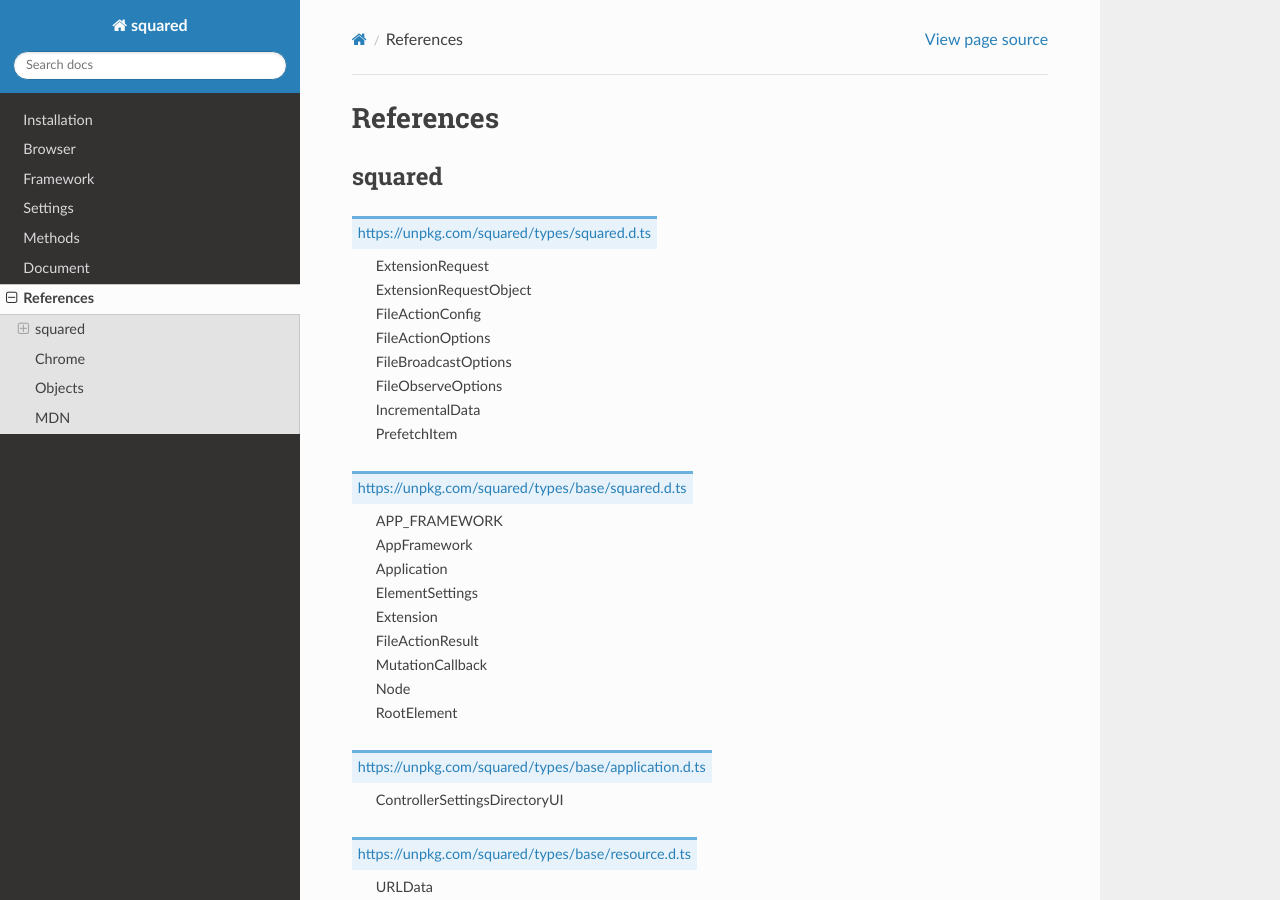
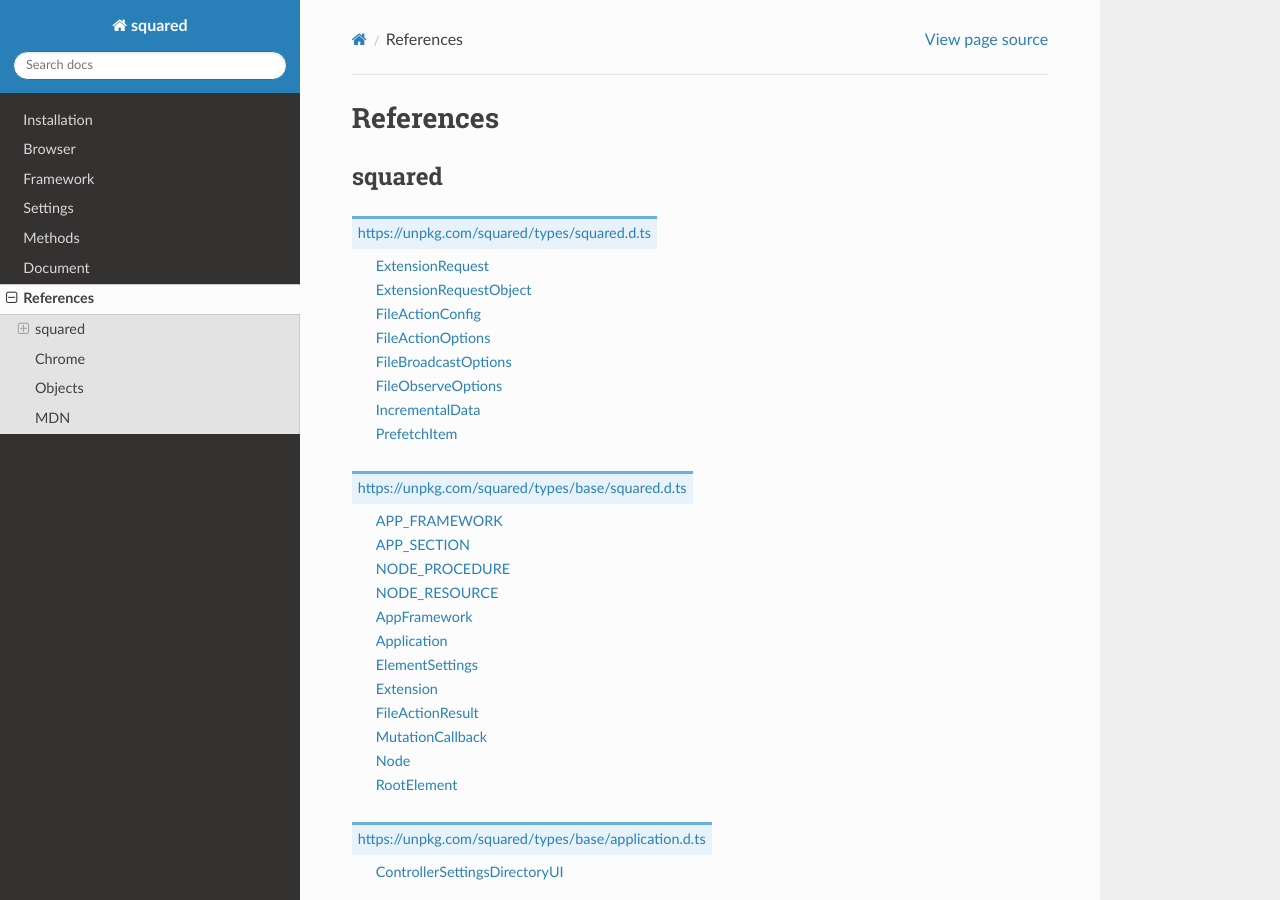
Before and after one commit to anpham6/android-docs, a Sphinx documentation site: the page built from source/references.rst, in a window 1280 px wide and 900 px high. Built offline with Sphinx 7.4.7 and the Read the Docs theme 2.0.0, drawn with Linux system fonts in a browser that asks for light colours.

Commit message:
References: Classes are enabled for sitewide search.

```diff
--- a/source/methods/android.rst
+++ b/source/methods/android.rst
@@ -302,7 +302,7 @@ android
 
   Controller settings which are based on browser defaults can be modified. These are global changes and affect every call to ``parseDocument``.
 
-  :returns: :ref:`ControllerSettingsUI <references-android-application>`
+  :returns: |ControllerSettingsUI|
 
   Usage::
 
--- a/source/references.rst
+++ b/source/references.rst
@@ -11,63 +11,66 @@ squared
 .. rst-class:: block-list
 
 https://unpkg.com/squared/types/squared.d.ts
-  | ExtensionRequest
-  | ExtensionRequestObject
-  | FileActionConfig
-  | FileActionOptions
-  | FileBroadcastOptions
-  | FileObserveOptions
-  | IncrementalData
-  | PrefetchItem
+  | `ExtensionRequest <search.html?q=ExtensionRequest>`_
+  | `ExtensionRequestObject <search.html?q=ExtensionRequestObject>`_
+  | `FileActionConfig <search.html?q=FileActionConfig>`_
+  | `FileActionOptions <search.html?q=FileActionOptions>`_
+  | `FileBroadcastOptions <search.html?q=FileBroadcastOptions>`_
+  | `FileObserveOptions <search.html?q=FileObserveOptions>`_
+  | `IncrementalData <search.html?q=IncrementalData>`_
+  | `PrefetchItem <search.html?q=PrefetchItem>`_
 
 .. _references-squared-base:
 .. rst-class:: block-list
 
 https://unpkg.com/squared/types/base/squared.d.ts
-  | APP_FRAMEWORK
-  | AppFramework
-  | Application
-  | ElementSettings
-  | Extension
-  | FileActionResult
-  | MutationCallback
-  | Node
-  | RootElement
+  | `APP_FRAMEWORK <search.html?q=APP_FRAMEWORK>`_
+  | `APP_SECTION <search.html?q=APP_SECTION>`_
+  | `NODE_PROCEDURE <search.html?q=NODE_PROCEDURE>`_
+  | `NODE_RESOURCE <search.html?q=NODE_RESOURCE>`_
+  | `AppFramework <search.html?q=AppFramework>`_
+  | `Application <search.html?q=Application>`_
+  | `ElementSettings <search.html?q=ElementSettings>`_
+  | `Extension <search.html?q=Extension>`_
+  | `FileActionResult <search.html?q=FileActionResult>`_
+  | `MutationCallback <search.html?q=MutationCallback>`_
+  | `Node <search.html?q=Node>`_
+  | `RootElement <search.html?q=RootElement>`_
 
 .. _references-squared-base-application:
 .. rst-class:: block-list
 
 https://unpkg.com/squared/types/base/application.d.ts
-  | ControllerSettingsDirectoryUI
+  | `ControllerSettingsDirectoryUI <search.html?q=ControllerSettingsDirectoryUI>`_
 
 .. _references-squared-base-resource:
 .. rst-class:: block-list
 
 https://unpkg.com/squared/types/base/resource.d.ts
-  | URLData
+  | `URLData <search.html?q=URLData>`_
 
 .. _references-squared-base-file:
 .. rst-class:: block-list
 
 https://unpkg.com/squared/types/base/file.d.ts
-  | BroadcastMessageCallback
-  | BroadcastSocket
-  | ChecksumOutput
-  | DataSource
-  | Exclusions
-  | FileAsset
-  | IncrementalMatch
-  | LogOptions
-  | OutgoingHeaders
-  | ResponseData
-  | WatchInterval
-  | WebSocketClient
+  | `BroadcastMessageCallback <search.html?q=BroadcastMessageCallback>`_
+  | `BroadcastSocket <search.html?q=BroadcastSocket>`_
+  | `ChecksumOutput <search.html?q=ChecksumOutput>`_
+  | `DataSource <search.html?q=DataSource>`_
+  | `Exclusions <search.html?q=Exclusions>`_
+  | `FileAsset <search.html?q=FileAsset>`_
+  | `IncrementalMatch <search.html?q=IncrementalMatch>`_
+  | `LogOptions <search.html?q=LogOptions>`_
+  | `OutgoingHeaders <search.html?q=OutgoingHeaders>`_
+  | `ResponseData <search.html?q=ResponseData>`_
+  | `WatchInterval <search.html?q=WatchInterval>`_
+  | `WebSocketClient <search.html?q=WebSocketClient>`_
 
 .. _references-squared-internal:
 .. rst-class:: block-list
 
 https://unpkg.com/squared/types/internal/squared.d.ts
-  | ObserveSocket
+  | `ObserveSocket <search.html?q=ObserveSocket>`_
 
 .. _references-android:
 
@@ -78,58 +81,58 @@ Android
 .. rst-class:: block-list
 
 https://unpkg.com/squared/types/android/squared.d.ts
-  | BUILD_VERSION
-  | DEPENDENCY_TYPE
-  | RESOURCE
-  | AppViewModel
+  | `BUILD_VERSION <search.html?q=BUILD_VERSION>`_
+  | `DEPENDENCY_TYPE <search.html?q=DEPENDENCY_TYPE>`_
+  | `RESOURCE <search.html?q=RESOURCE>`_
+  | `AppViewModel <search.html?q=AppViewModel>`_
 
 .. _references-android-type:
 .. rst-class:: block-list
 
 https://unpkg.com/squared/types/android/type.d.ts
-  | DependencyScopes
-  | ResolutionUnit
+  | `DependencyScopes <search.html?q=DependencyScopes>`_
+  | `ResolutionUnit <search.html?q=ResolutionUnit>`_
 
 .. _references-android-application:
 .. rst-class:: block-list
 
 https://unpkg.com/squared/types/android/application.d.ts:
-  | ControllerSettingsDirectoryUI
-  | ControllerSettingsUI
-  | ResourceQualifierMap
-  | ThemeAttribute
+  | `ControllerSettingsDirectoryUI <search.html?q=ControllerSettingsDirectoryUI>`_
+  | `ControllerSettingsUI <search.html?q=ControllerSettingsUI>`_
+  | `ResourceQualifierMap <search.html?q=ResourceQualifierMap>`_
+  | `ThemeAttribute <search.html?q=ThemeAttribute>`_
 
 .. _references-android-resource:
 .. rst-class:: block-list
 
 https://unpkg.com/squared/types/android/resource.d.ts:
-  | FontProviderFonts
-  | ManifestData
+  | `FontProviderFonts <search.html?q=FontProviderFonts>`_
+  | `ManifestData <search.html?q=ManifestData>`_
 
 .. _references-android-extension:
 .. rst-class:: block-list
 
 https://unpkg.com/squared/types/android/extension.d.ts:
-  | ExtensionFragmentElement
-  | ExtensionIncludeElement
-  | ExtensionSubtituteElement
-  | ExtensionViewModelElement
+  | `ExtensionFragmentElement <search.html?q=ExtensionFragmentElement>`_
+  | `ExtensionIncludeElement <search.html?q=ExtensionIncludeElement>`_
+  | `ExtensionSubtituteElement <search.html?q=ExtensionSubtituteElement>`_
+  | `ExtensionViewModelElement <search.html?q=ExtensionViewModelElement>`_
 
 .. _references-android-node:
 .. rst-class:: block-list
 
 https://unpkg.com/squared/types/android/node.d.ts
-  | NamingStyles
-  | ViewAttribute
+  | `NamingStyles <search.html?q=NamingStyles>`_
+  | `ViewAttribute <search.html?q=ViewAttribute>`_
 
 .. _references-android-options:
 .. rst-class:: block-list
 
 https://unpkg.com/squared/types/android/options.d.ts
-  | AddArrayOptions
-  | AddImageOptions
-  | AddStringOptions
-  | AddThemeOptions
+  | `AddArrayOptions <search.html?q=AddArrayOptions>`_
+  | `AddImageOptions <search.html?q=AddImageOptions>`_
+  | `AddStringOptions <search.html?q=AddStringOptions>`_
+  | `AddThemeOptions <search.html?q=AddThemeOptions>`_
 
 .. _references-chrome:
 
@@ -140,26 +143,26 @@ Chrome
 .. rst-class:: block-list
 
 https://unpkg.com/squared/types/chrome/type.d.ts
-  | ResourceHintType
+  | `ResourceHintType <search.html?q=ResourceHintType>`_
 
 .. _references-chrome-application:
 .. rst-class:: block-list
 
 https://unpkg.com/squared/types/chrome/application.d.ts
-  | TemplateMap
-  | UsedStylesData
+  | `TemplateMap <search.html?q=TemplateMap>`_
+  | `UsedStylesData <search.html?q=UsedStylesData>`_
 
 .. _references-chrome-file:
 .. rst-class:: block-list
 
 https://unpkg.com/squared/types/chrome/file.d.ts
-  | UnusedAtRule
+  | `UnusedAtRule <search.html?q=UnusedAtRule>`_
 
 .. _references-chrome-options:
 .. rst-class:: block-list
 
 https://unpkg.com/squared/types/chrome/options.d.ts
-  | SaveAsOptions
+  | `SaveAsOptions <search.html?q=SaveAsOptions>`_
 
 .. _references-objects:
 
@@ -170,13 +173,13 @@ Objects
 .. rst-class:: block-list
 
 https://unpkg.com/squared/types/dom.d.ts
-  | ColorRGB
+  | `ColorRGB <search.html?q=ColorRGB>`_
 
 .. _references-squared-types-lib-data:
 .. rst-class:: block-list
 
 https://unpkg.com/squared/types/lib/data.d.ts
-  | UserAgentData
+  | `UserAgentData <search.html?q=UserAgentData>`_
 
 .. _references-mdn:
 
@@ -187,16 +190,16 @@ MDN
 .. rst-class:: block-list
 
 https://developer.mozilla.org/docs/Web/API/ShadowRoot
-  | ShadowRoot
+  | `ShadowRoot <search.html?q=ShadowRoot>`_
 
 .. _references-mdn-request-mode:
 .. rst-class:: block-list
 
 https://developer.mozilla.org/docs/Web/API/Request/mode
-  | RequestMode
+  | `RequestMode <search.html?q=RequestMode>`_
 
 .. _references-mdn-mutationobserver-observe:
 .. rst-class:: block-list
 
 https://developer.mozilla.org/docs/Web/API/MutationObserver/observe
-  | MutationObserverInit
+  | `MutationObserverInit <search.html?q=MutationObserverInit>`_
```
Also changed, not shown: other parts of source/methods/android.rst (+1 -0 lines), source/methods/squared.rst (+18 -12 lines), .readthedocs.yaml.
